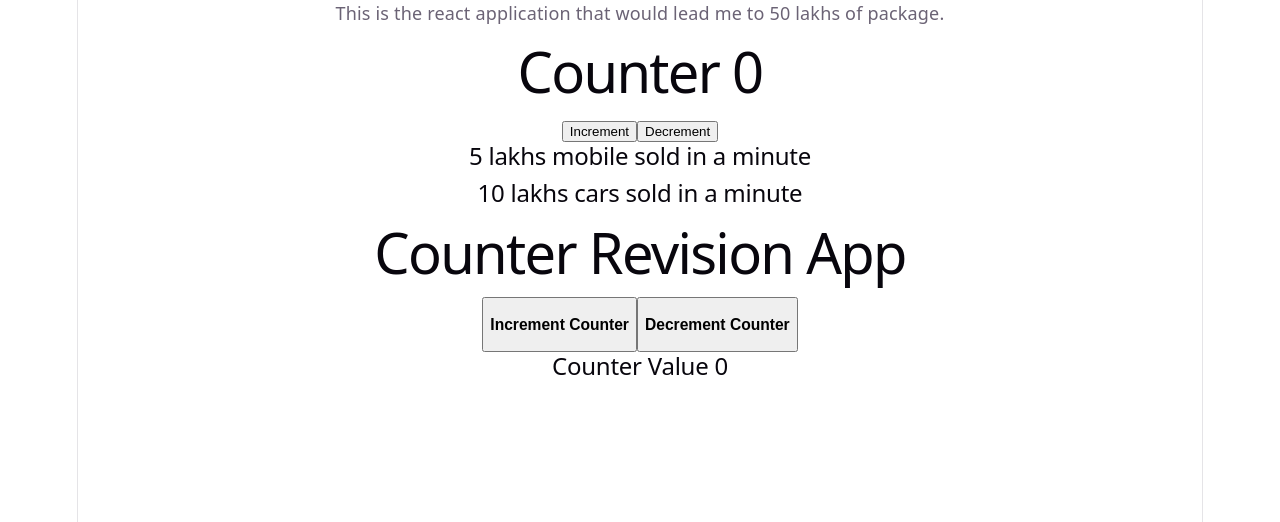
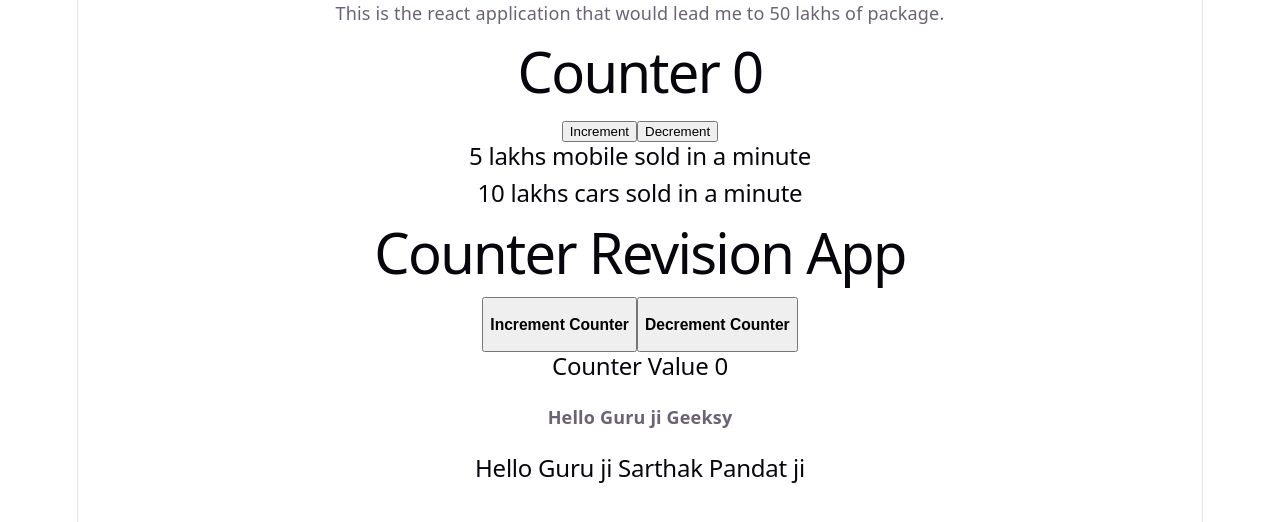
Before and after one commit to developersarthakg-boop/first-project, a React (Vite) app: page / in a window 1280 px wide. Shown: the top 522 px of the page. Built offline with nearby package versions, Linux system fonts and the light colour scheme.

Commit message:
New appjs component

```diff
--- a/src/App.jsx
+++ b/src/App.jsx
@@ -13,6 +13,7 @@ function App() {
 
       <Cars />
       <RevisonCounter />
+      <Geeky />
     </div>
   );
 }
@@ -33,4 +34,13 @@ function Cars() {
   );
 }
 
+function Geeky() {
+  return (
+    <>
+      <h4>Hello Guru ji Geeksy</h4>
+      <h2>Hello Guru ji Sarthak Pandat ji</h2>
+    </>
+  );
+}
+
 export default App;
```
